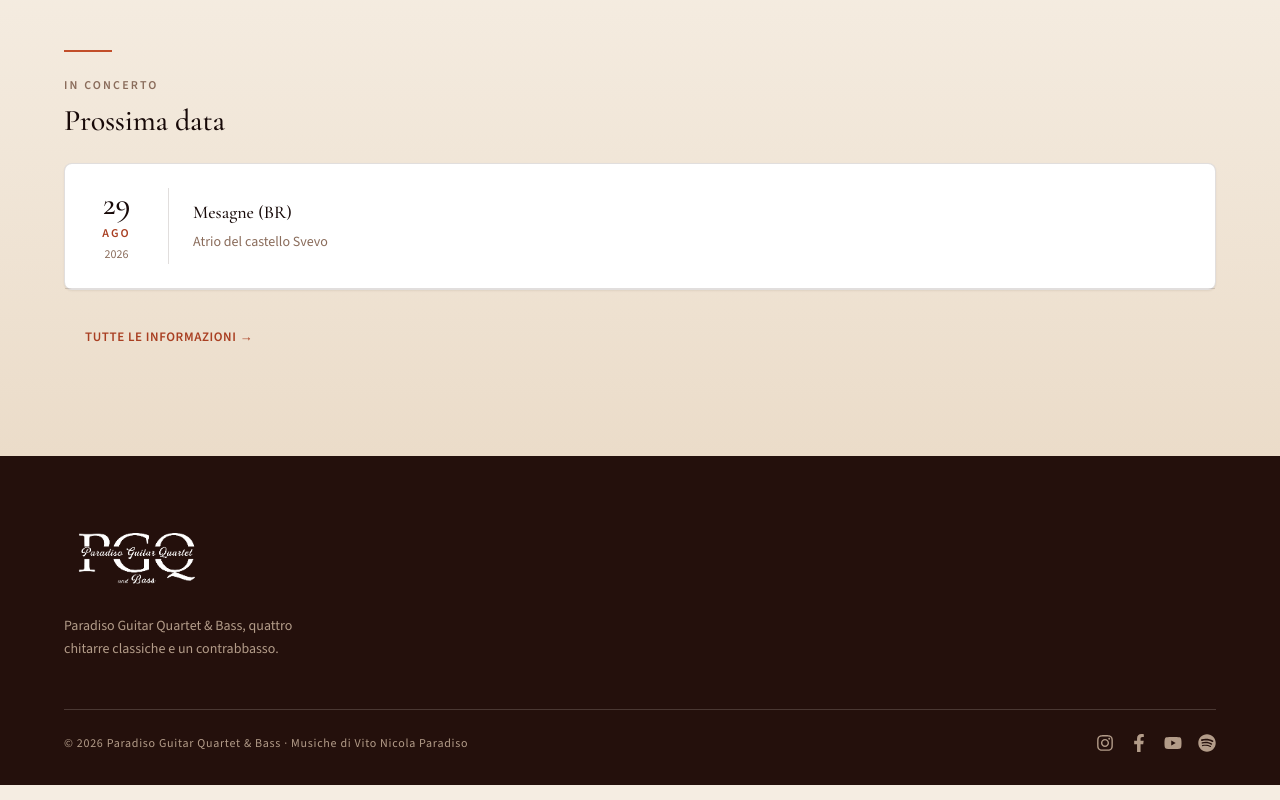
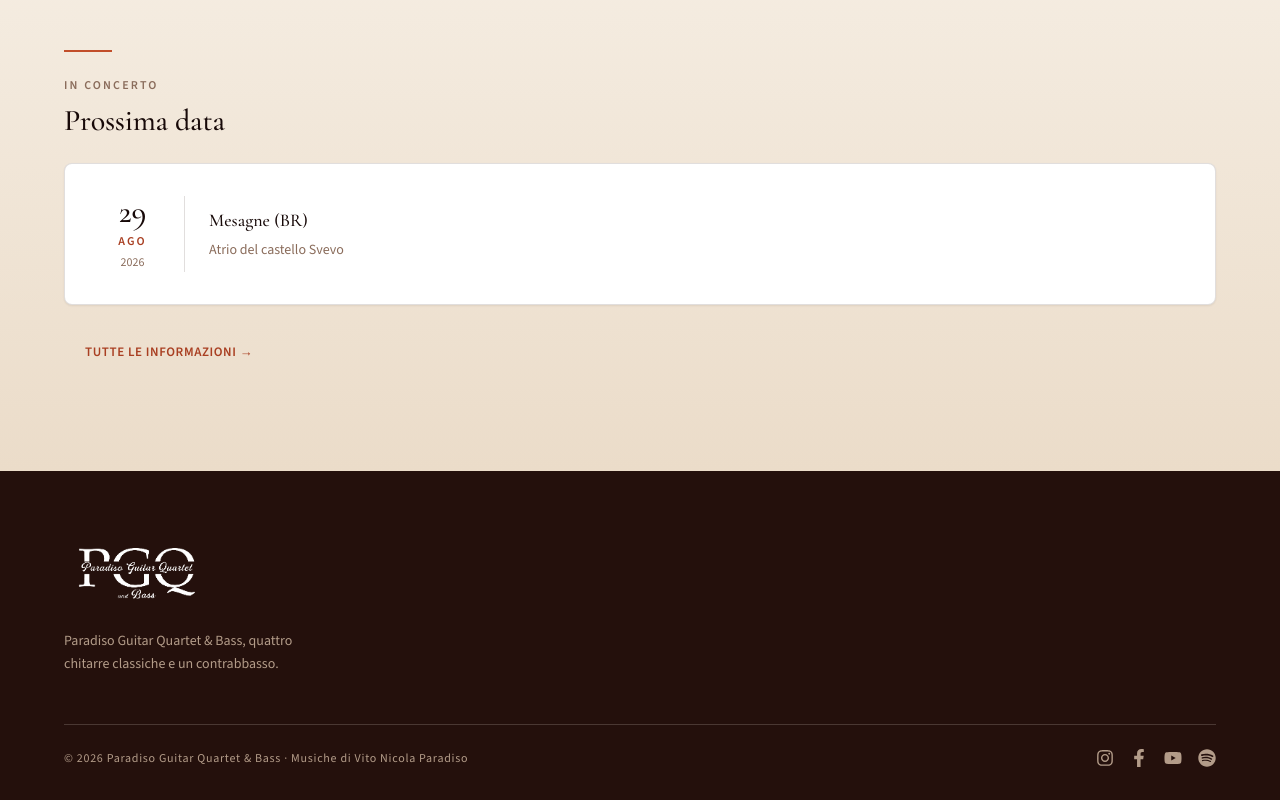
Before and after one commit to paradisoguitarq/paradisoguitarq.github.io, a React (Vite) app: page / in a window 1280 px wide. Shown: the part 3803-4603 px from the top of the page. Built offline with nearby package versions, Linux system fonts and the light colour scheme.

Commit message:
Fix concert cards

```diff
--- a/src/components/display/Card/Card.module.css
+++ b/src/components/display/Card/Card.module.css
@@ -26,6 +26,10 @@
   border-color: var(--border-inverse);
 }
 
+.tone-inverse :where(h1, h2, h3, h4) {
+  color: var(--text-on-inverse);
+}
+
 .interactive:hover {
   box-shadow: var(--shadow-md);
   transform: translateY(-2px);
--- a/src/components/media/ConcertRow/ConcertRow.module.css
+++ b/src/components/media/ConcertRow/ConcertRow.module.css
@@ -3,13 +3,6 @@
   grid-template-columns: 88px 1fr auto;
   gap: var(--space-5);
   align-items: center;
-  padding: var(--space-5) var(--space-4);
-  border-bottom: 1px solid var(--border-hairline);
-  transition: background var(--dur-fast) var(--ease-standard);
-}
-
-.row:hover {
-  background: rgba(46, 22, 17, 0.03);
 }
 
 .date-block {
--- a/src/pages/Concerti/Concerti.tsx
+++ b/src/pages/Concerti/Concerti.tsx
@@ -13,7 +13,7 @@ export default function Concerti() {
       <section className={styles["list-section"]}>
         <div className={styles["list-container"]}>
           <SectionHeading eyebrow="In concerto" title="Le date del PGQ" />
-          <Card padding="none" className={styles["concert-card"]}>
+          <Card className={styles["concert-card"]}>
             <ConcertRow {...nextConcert} />
           </Card>
           <p className={styles.note}>Le prossime date saranno pubblicate qui non appena confermate.</p>
--- a/src/pages/Home/Home.tsx
+++ b/src/pages/Home/Home.tsx
@@ -141,7 +141,7 @@ export default function Home() {
       <section className={`${styles.section} ${styles["on-warm"]}`}>
         <div className={styles.container}>
           <SectionHeading eyebrow="In concerto" title="Prossima data" />
-          <Card padding="none" className={styles["concert-actions"]}>
+          <Card className={styles["concert-actions"]}>
             <ConcertRow {...nextConcert} />
           </Card>
           <Button variant="ghost" to="/concerti" className={styles["concert-actions"]}>
```
